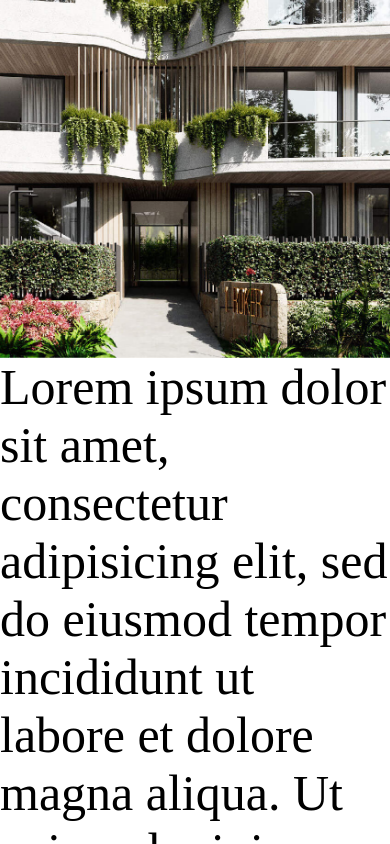
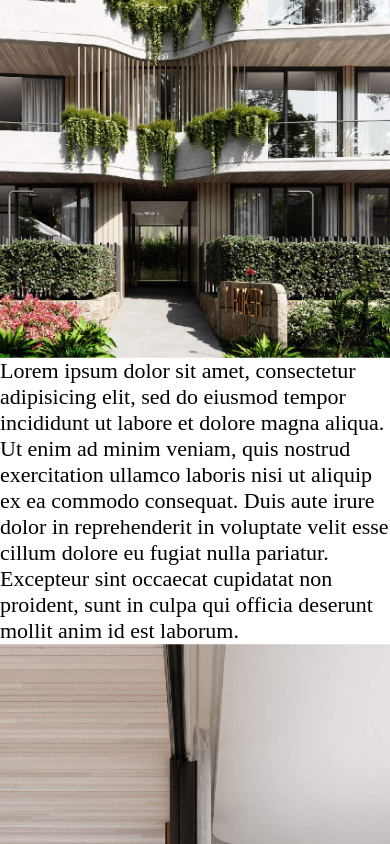
Before and after one commit to KrunalKaPatel/Parallax, a plain HTML site: page index.html in a window 390 px wide. Shown: the part 486-1330 px from the top of the page. Drawn offline with Linux system fonts and the light colour scheme.

Commit message:
Final Upload

```diff
--- a/style.css
+++ b/style.css
@@ -3,7 +3,7 @@
 	margin: 0;
 }
 p{
-	font-size: 50px;
+	font-size: 40px;
 }
 .img1{
 	background-image: url("img1.jpg");
@@ -22,3 +22,10 @@ p{
 	background-attachment: fixed;
 	height: 100vh;
 }
+
+@media(max-width: 767px)
+{
+	p{
+		font-size: 22px;
+	}
+}
```
